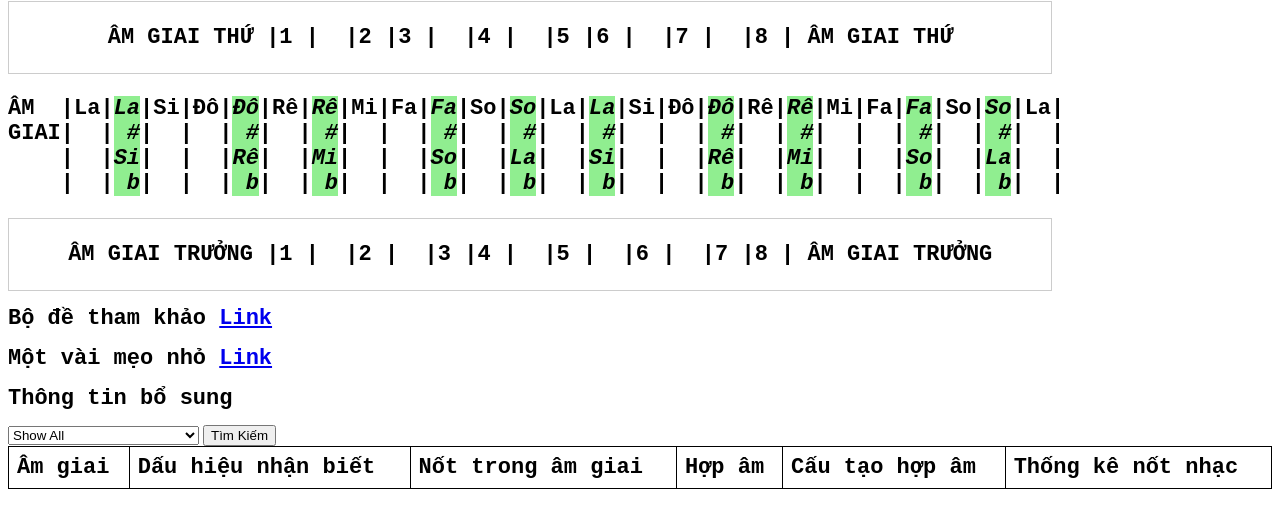
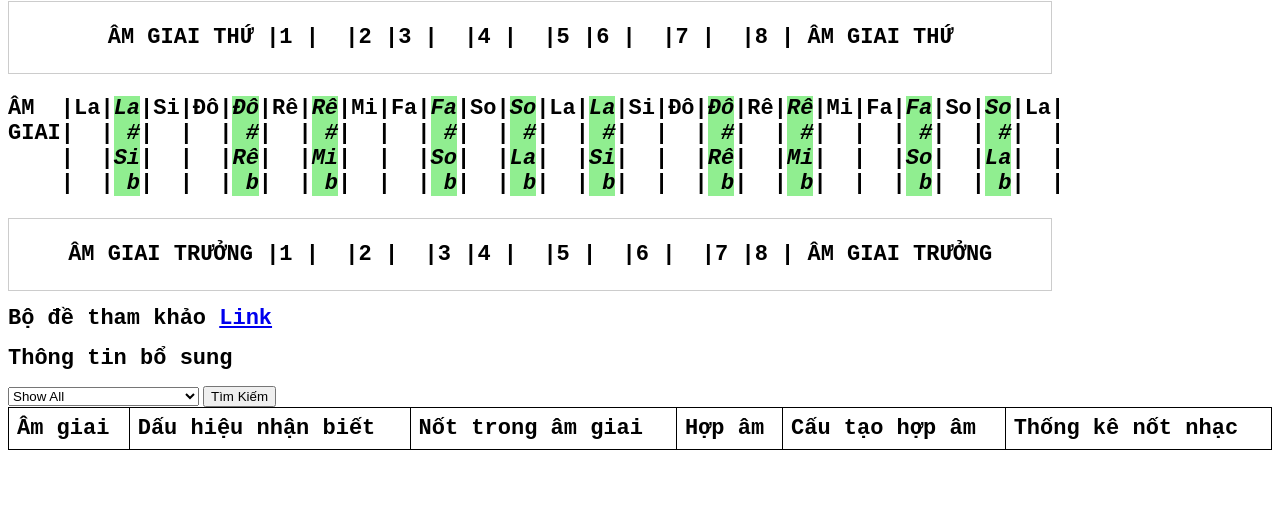
Before and after one commit to HoangLong23f3g2/tracuuamgiai, a plain HTML site: page index.html in a window 1280 px wide. Shown: the part 53-580 px from the top of the page. Drawn offline with Linux system fonts and the light colour scheme.

Commit message:
Update index.html
2

```diff
--- a/index.html
+++ b/index.html
@@ -71,8 +71,8 @@ GIAI|  |<span style="font-style: italic; background-color: lightgreen;"> #</span
     </script>
 	<h1>Bộ đề tham khảo <a href="https://docs.google.com/document/d/e/2PACX-1vR6Be7uSIG7gC6b2_hfFCrqG8QCRqRsHIqzBlZ6h_7w7Hk2X_TDN6nHf1CPdacgcSnsjTfSxyiJf6qx/pub" target="_blank"
 >Link</a></h1>
-	<h1>Một vài mẹo nhỏ <a href="https://docs.google.com/document/d/e/2PACX-1vSCz6YFuREQrFIoT_T6-S4K54YDV1ERjwJdh7Uoq7CotfeTyvmrUpnWldc5iWV1xAdZaXunonrLPl5B/pub" target="_blank"
->Link</a></h1>
+	<!--<h1>Một vài mẹo nhỏ <a href="https://docs.google.com/document/d/e/2PACX-1vSCz6YFuREQrFIoT_T6-S4K54YDV1ERjwJdh7Uoq7CotfeTyvmrUpnWldc5iWV1xAdZaXunonrLPl5B/pub" target="_blank"
+>Link</a></h1>-->
 	<h1>Thông tin bổ sung</h1>
     <select id="scaleSelect">
         <option value="all">Show All</option>
```
